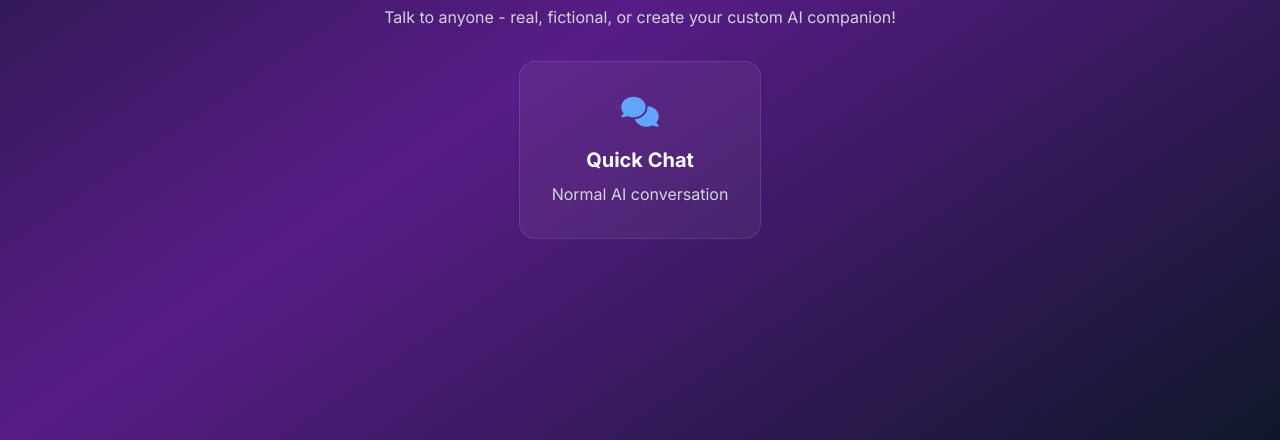
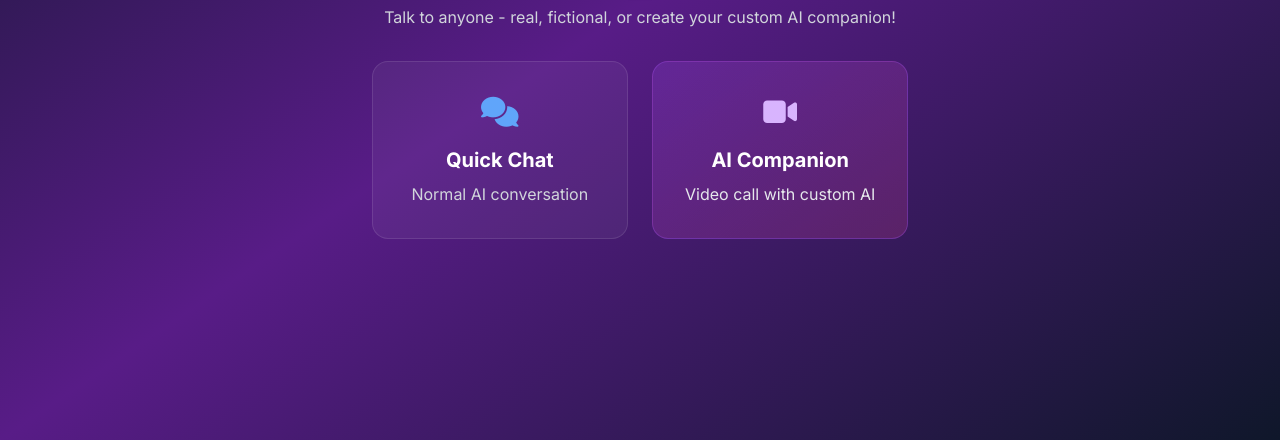
Before and after one commit to ArthurLewin-01/AiModel_attempt4, a plain HTML site: page index.html in a window 1280 px wide. Shown: the part 433-873 px from the top of the page. Drawn offline with nearby package versions, Linux system fonts and the light colour scheme.

Commit message:
Update index.html

```diff
--- a/index.html
+++ b/index.html
@@ -2,6 +2,7 @@
 <html lang="en">
 
 <head>
+
 <meta charset="UTF-8">
 <meta name="viewport" content="width=device-width, initial-scale=1.0">
 
@@ -26,7 +27,7 @@ font-family: 'Inter', sans-serif;
 
 <body class="bg-gradient-to-br from-slate-900 via-purple-900 to-slate-900 min-h-screen text-white">
 
-<!-- Header -->
+<!-- HEADER -->
 
 <header class="bg-white/10 backdrop-blur-md border-b border-white/20 sticky top-0 z-50">
 
@@ -54,7 +55,7 @@ AI Companion Chat
 
 <a href="https://www.linkedin.com/in/abdul-tofik-00848b402/"
 target="_blank"
-class="px-4 py-2 bg-gradient-to-r from-blue-500 to-blue-600 hover:opacity-90 rounded-xl flex items-center space-x-2">
+class="px-4 py-2 bg-gradient-to-r from-blue-500 to-blue-600 rounded-xl flex items-center space-x-2">
 
 <i class="fab fa-linkedin"></i>
 <span>Thanks to Abdul Tofik</span>
@@ -67,7 +68,7 @@ class="px-4 py-2 bg-gradient-to-r from-blue-500 to-blue-600 hover:opacity-90 rou
 
 </header>
 
-<!-- Main -->
+<!-- MAIN -->
 
 <div class="flex flex-col items-center justify-center text-center p-8 h-screen">
 
@@ -89,6 +90,10 @@ Talk to anyone - real, fictional, or create your custom AI companion!
 
 </p>
 
+<div class="grid md:grid-cols-2 gap-6 max-w-4xl mx-auto">
+
+<!-- QUICK CHAT -->
+
 <button id="quickChatBtn"
 class="group p-8 bg-white/5 border border-white/10 rounded-2xl hover:scale-105 transition-all">
 
@@ -108,6 +113,29 @@ Normal AI conversation
 
 </button>
 
+<!-- COMPANION BUTTON (NOT REMOVED) -->
+
+<button id="companionBtn"
+class="group p-8 bg-gradient-to-br from-purple-500/20 to-pink-500/20 border border-purple-500/30 rounded-2xl hover:scale-105">
+
+<i class="fas fa-video text-3xl text-purple-300 mb-4"></i>
+
+<h3 class="text-xl font-bold mb-2">
+
+AI Companion
+
+</h3>
+
+<p class="text-gray-200">
+
+Video call with custom AI
+
+</p>
+
+</button>
+
+</div>
+
 </div>
 
 <script>
@@ -119,6 +147,13 @@ window.location.href = "quickchat.html";
 
 });
 
+document.getElementById("companionBtn")
+.addEventListener("click", function () {
+
+alert("Companion mode coming soon!");
+
+});
+
 </script>
 
 </body>
```
